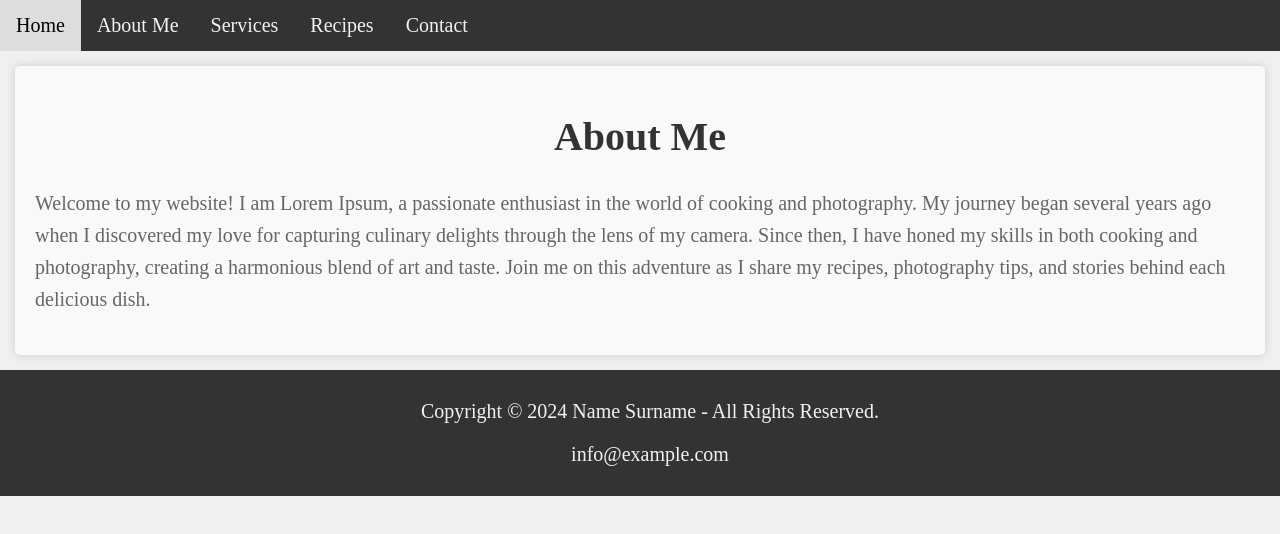
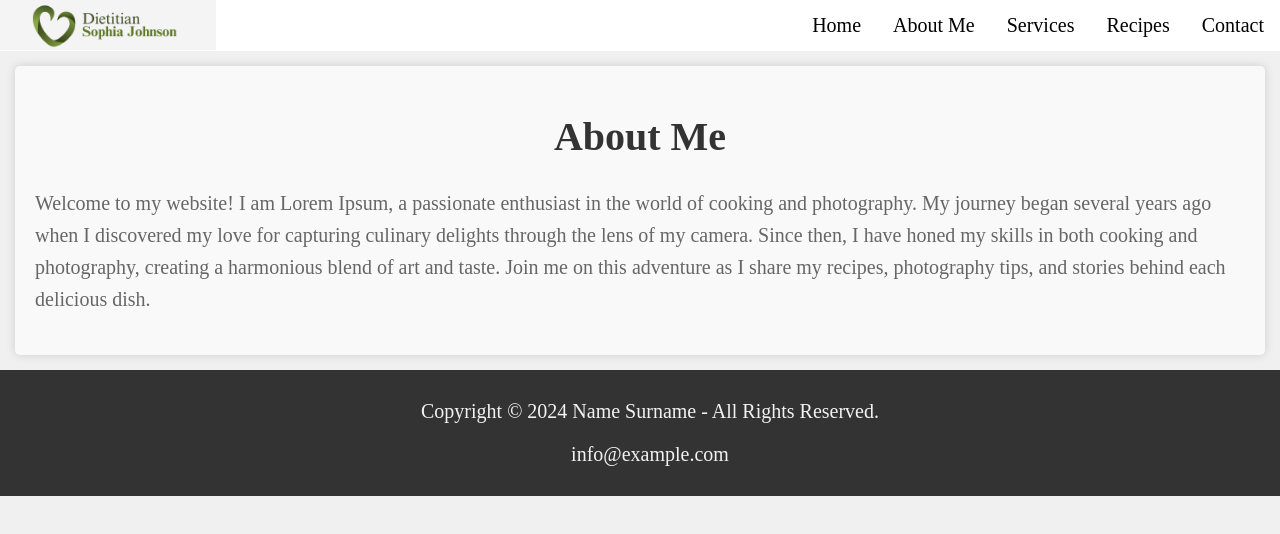
Before and after one commit to sertanorenay/Responsive-Web-Design-Term-Project, a plain HTML site: page about.html in a window 1280 px wide. Drawn offline with Linux system fonts and the light colour scheme; a web font is replaced by a local one.

Commit message:
add navbar

```diff
--- a/about.html
+++ b/about.html
@@ -12,11 +12,12 @@
   </head>
   <body>
     <div class="navbar">
+      <img src="Logo.png" alt="logo" class="navbar-logo">
+      <a href="contact.html">Contact</a>
+      <a href="recipes.html">Recipes</a>
+      <a href="services.html">Services</a>
+      <a href="about.html">About Me</a>
       <a href="index.html">Home</a>
-      <a href="about.html">About Me</a>
-      <a href="services.html">Services</a>
-      <a href="recipes.html">Recipes</a>
-      <a href="contact.html">Contact</a>
     </div>
 
     <div class="whoami">
--- a/styles.css
+++ b/styles.css
@@ -21,13 +21,13 @@ body {
 
 .navbar {
   overflow: hidden;
-  background-color: #333;
+  background-color: white;
 }
 
 .navbar a {
-  float: left;
+  float: right;
   display: block;
-  color: #f2f2f2;
+  color: black;
   text-align: center;
   padding: 14px 16px;
   text-decoration: none;
@@ -36,6 +36,10 @@ body {
 .navbar a:hover {
   background-color: #ddd;
   color: black;
+}
+
+.navbar-logo {
+  height: 50px;
 }
 
 footer {
```
Also changed, not shown: contact.html (+5 -4 lines), index.html (+5 -4 lines), recipes.html (+5 -4 lines), services.html (+12 -9 lines), Logo.png (added).
